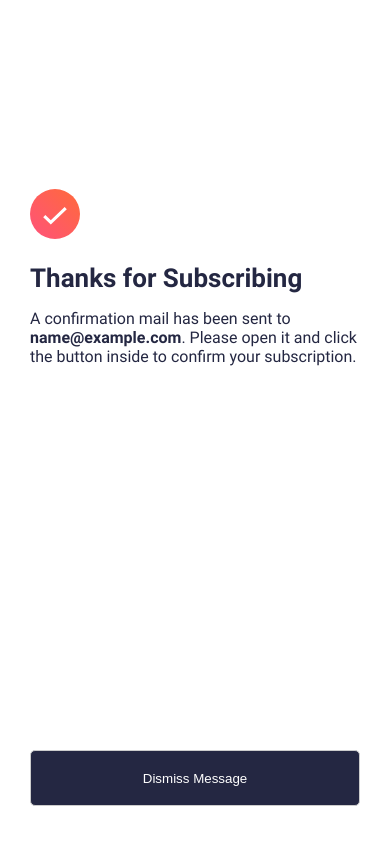
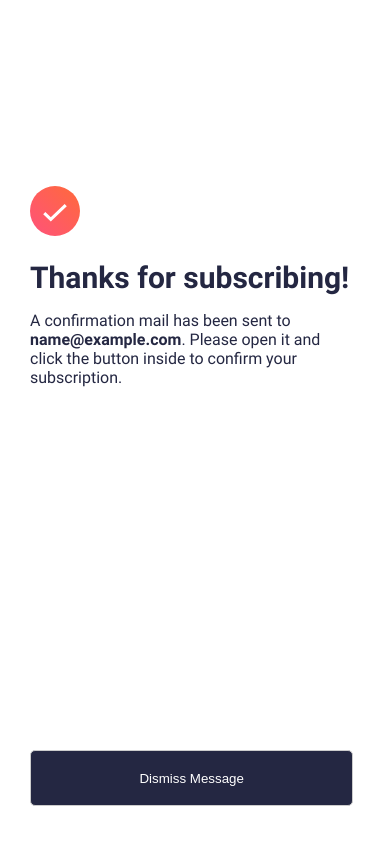
Before and after one commit to Michael-B-Ahiale/Newsletter-Subscription-Form, a website: page src/index.html in a window 390 px wide. Both pictures are taken after typing "name@example.com" into the empty fields and a click on the button "Subscribe to monthly newsletter". Drawn offline with Linux system fonts and the light colour scheme.

Commit message:
feat: responsive design refinement

```diff
--- a/src/script.js
+++ b/src/script.js
@@ -65,7 +65,7 @@ function showSuccessMessage(email) {
   header.appendChild(figure);
 
   const h1 = document.createElement('h1');
-  h1.textContent = 'Thanks for Subscribing';
+  h1.textContent = 'Thanks for subscribing!';
   header.appendChild(h1);
 
   const p = document.createElement('p');
--- a/src/styles.css
+++ b/src/styles.css
@@ -206,7 +206,7 @@ figure {
   }
 
   h1 {
-    font-size: 26px;
+    font-size: 30px;
     text-align: start;
   }
 
@@ -273,6 +273,7 @@ figure {
     flex-direction: column;
     justify-content: space-between;
     box-sizing: border-box;
+    width: 98%;
 
     img{
       height: 50px;
@@ -280,7 +281,7 @@ figure {
     }
 
     header{
-      width: 100%;
+
       margin-top: 45%;
     }
 
```
